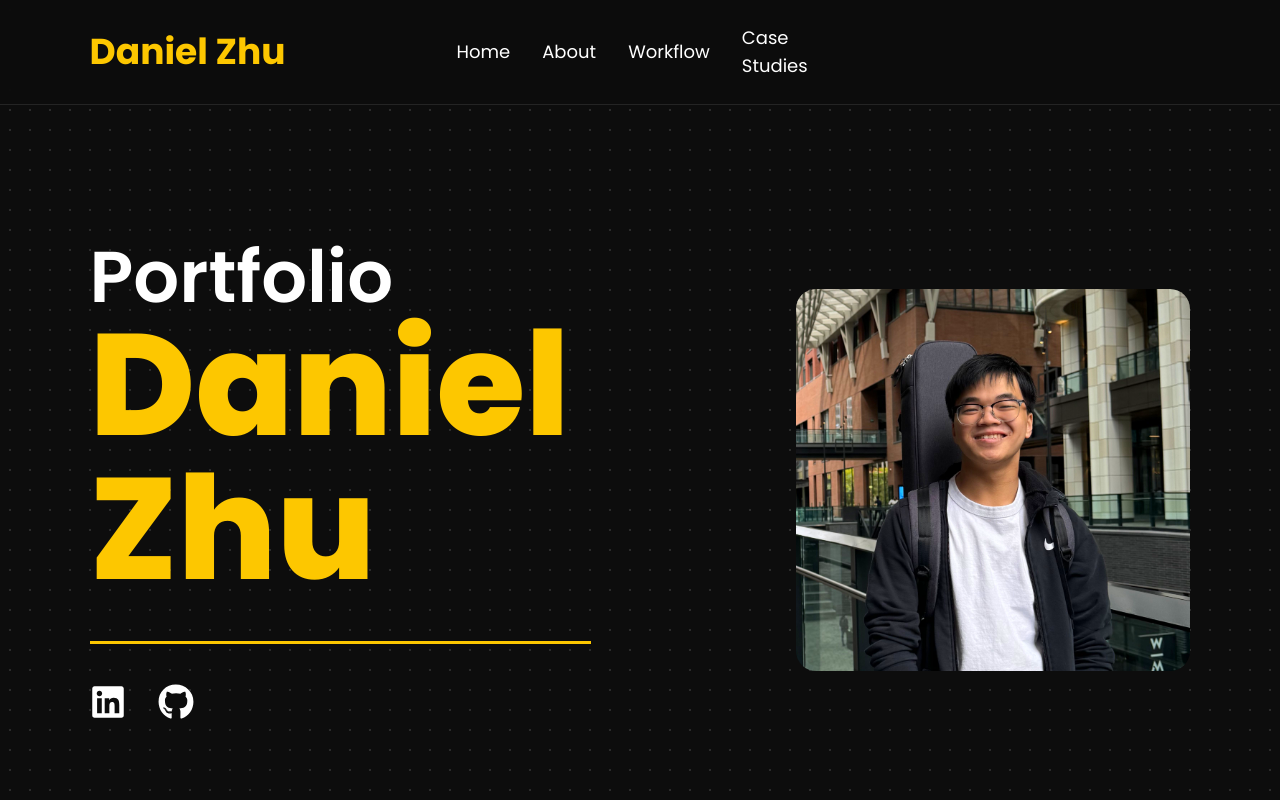
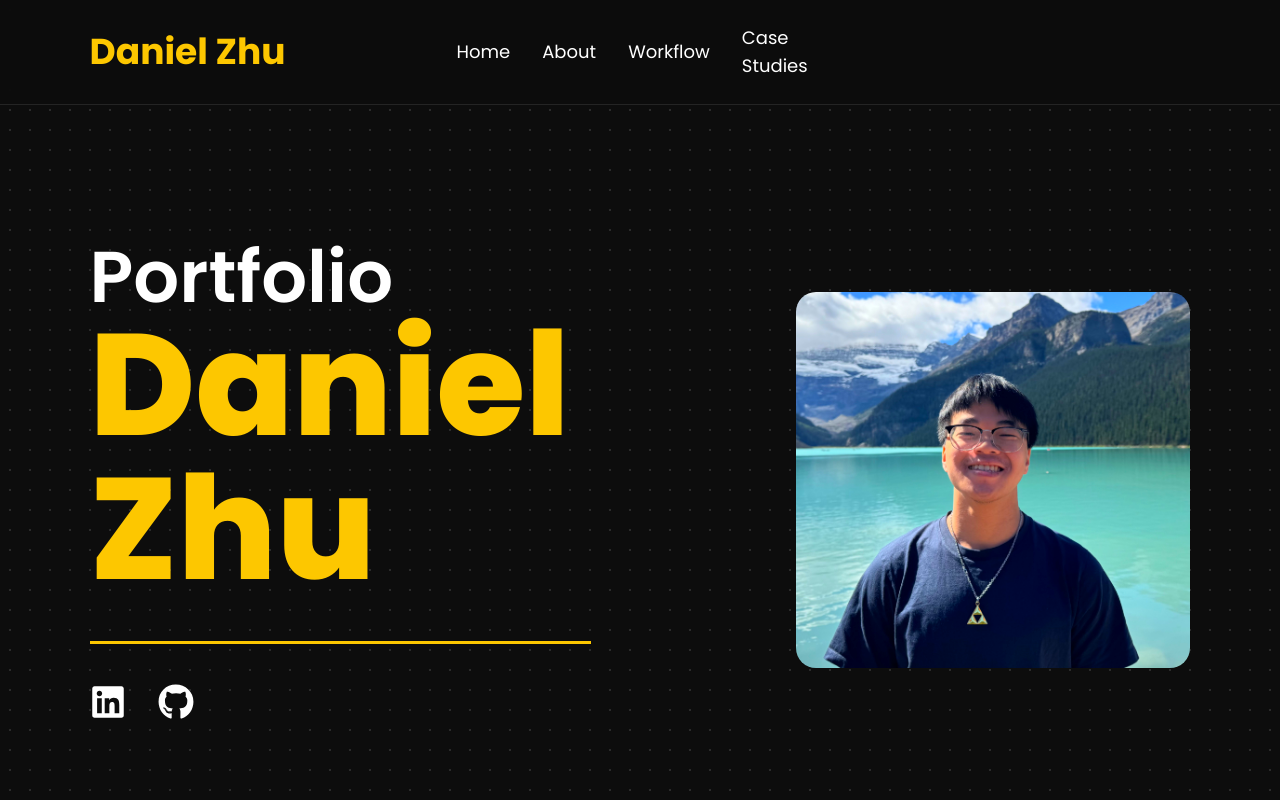
Before and after one commit to DanielZhu06/DanielZhuDesigns, a React app: page / in a window 1280 px wide. Shown: the top 800 px of the page. Built offline with nearby package versions, Linux system fonts and the light colour scheme; the HTML template or start-up script is replaced by a standard one.

Commit message:
updated picture

```diff
--- a/src/components/Hero.jsx
+++ b/src/components/Hero.jsx
@@ -1,5 +1,5 @@
 import { FaLinkedin, FaGithub } from "react-icons/fa";
-import me from "../assets/me.jpg";
+import picture from "../assets/picture.jpg";
 
 function Hero() {
   return (
@@ -71,7 +71,7 @@ function Hero() {
         {/* RIGHT */}
         <div className="slide-in-right">
           <img
-            src={me}
+            src={picture}
             alt="Daniel Zhu"
             className="
               w-full max-w-[500px]
```
Also changed, not shown: src/assets/me.jpg, src/assets/picture.jpg (added).
